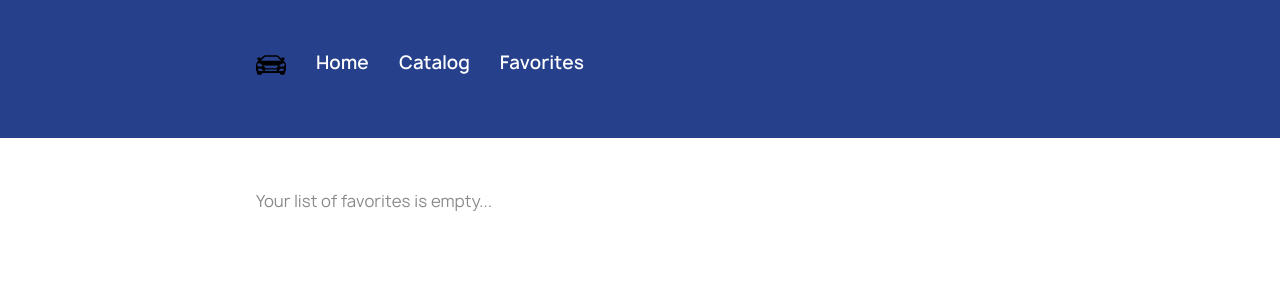
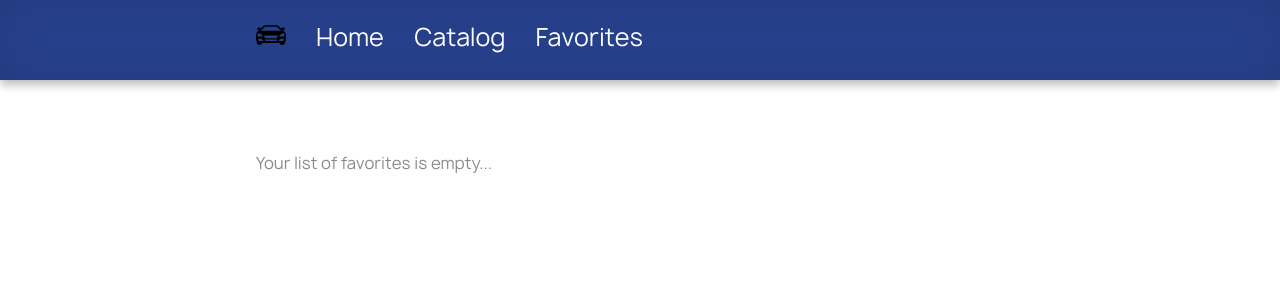
Before and after one commit to SvitlanaParyiska/car-rental-project, a React (Create React App) app: page /car-rental-project/favorites in a window 1280 px wide. Shown: the top 300 px of the page. Built offline with nearby package versions, Linux system fonts and the light colour scheme.

Commit message:
added lazy, load more fixed, filters styles done

```diff
--- a/src/components/App.jsx
+++ b/src/components/App.jsx
@@ -1,12 +1,13 @@
 import { Routes, Route } from 'react-router-dom';
 import HomePage from 'pages/HomePage';
-import CatalogPage from 'pages/CatalogPage';
-import FavoritesPage from 'pages/FavoritesPage';
+
 import '../index.css';
 
 import SharedLayout from './SharedLayout';
-import { Suspense } from 'react';
+import { Suspense, lazy } from 'react';
 import Loader from './Loader';
+const CatalogPage = lazy(() => import('../pages/CatalogPage'));
+const FavoritesPage = lazy(() => import('../pages/FavoritesPage'));
 
 function App() {
   return (
--- a/src/components/FilterCars/FilterCars.styled.js
+++ b/src/components/FilterCars/FilterCars.styled.js
@@ -41,7 +41,7 @@ export const PriceValue = styled.span`
   line-height: 1.11;
   color: #121417;
   opacity: 1;
-  z-index: 1000;
+  z-index: 1;
 `;
 
 export const MileageBox = styled.div`
--- a/src/components/Header/Header.styled.js
+++ b/src/components/Header/Header.styled.js
@@ -3,6 +3,13 @@ import styled from 'styled-components';
 
 export const HeaderStile = styled.header`
   background-color: #27408b;
+  position: fixed;
+  width: 100%;
+  height: 80px;
+  z-index: 2;
+  box-shadow: 0 4px 10px rgba(0, 0, 0, 0.3),
+    -23px 0 20px -23px rgba(0, 0, 0, 0.6), 23px 0 20px -23px rgba(0, 0, 0, 0.6),
+    inset 0 0 40px rgba(0, 0, 0, 0.1);
 `;
 
 export const NavBox = styled.nav`
@@ -11,8 +18,8 @@ export const NavBox = styled.nav`
 `;
 
 export const LinkStyled = styled(NavLink)`
-  font-weight: 600;
-  font-size: 18px;
+  font-weight: 400;
+  font-size: 24px;
   line-height: 1.43;
   color: #fff;
 
--- a/src/components/Modal/Modal.styled.js
+++ b/src/components/Modal/Modal.styled.js
@@ -9,6 +9,7 @@ export const ModalOverlay = styled.div`
   display: flex;
   justify-content: center;
   align-items: center;
+  z-index: 100;
   background-color: rgba(18, 20, 23, 0.5);
 `;
 
@@ -20,7 +21,6 @@ export const ModalDiv = styled.div`
   max-width: 541px;
   max-height: 85%;
   padding: 40px;
-  z-index: 9999;
 
   -ms-overflow-style: none;
   scrollbar-width: none;
@@ -59,7 +59,7 @@ export const ModalDiv = styled.div`
 
 export const ImageThumb = styled.div`
   border-radius: 14px;
-  width: 461px;
+  max-width: 461px;
   height: 248px;
   overflow: hidden;
 `;
--- a/src/index.css
+++ b/src/index.css
@@ -104,7 +104,7 @@ img {
 .container {
   width: 100%;
   margin: 0 auto;
-  padding: 30px 20px;
+  padding: 130px 20px 30px 20px;
 }
 
 @media screen and (min-width: 375px) {
@@ -114,7 +114,7 @@ img {
 }
 @media screen and (min-width: 767px) {
   .container {
-    padding: 50px 32px;
+    padding: 150px 32px 50px 32px;
     max-width: 768px;
   }
 }
@@ -129,7 +129,6 @@ img {
 .container-header {
   width: 100%;
   margin: 0 auto;
-  padding: 30px 20px;
 }
 
 @media screen and (min-width: 375px) {
@@ -139,7 +138,7 @@ img {
 }
 @media screen and (min-width: 767px) {
   .container-header {
-    padding: 50px 32px;
+    padding: 20px 32px;
     max-width: 768px;
   }
 }
--- a/src/pages/CatalogPage/index.jsx
+++ b/src/pages/CatalogPage/index.jsx
@@ -2,13 +2,14 @@ import CatalogList from 'components/CatalogList';
 import FilterCars from 'components/FilterCars';
 import React, { useEffect, useState } from 'react';
 import { useDispatch } from 'react-redux';
-import { getCatalog } from '../../redux/catalogOperations';
+import { getCatalog, getTotalPages } from '../../redux/catalogOperations';
 import { ButtonLoadMore } from './CatalogPage.styled';
 import { useSelector } from 'react-redux';
 import {
   selectCarsWithFlag,
   selectCarsWithFlagByFilter,
   selectIsLoading,
+  selectTotalPages,
 } from '../../redux/catalogSelectors';
 import { clearCars, clearFiltersCars } from '../../redux/catalogSlice';
 import ScrollUp from 'components/ScrollUp';
@@ -19,6 +20,7 @@ function CatalogPage() {
   const dispatch = useDispatch();
   const arrayToRender = useSelector(selectCarsWithFlag);
   const arrayToRenderByFilter = useSelector(selectCarsWithFlagByFilter);
+  const totalPages = useSelector(selectTotalPages);
   const loading = useSelector(selectIsLoading);
 
   useEffect(() => {
@@ -26,6 +28,12 @@ function CatalogPage() {
       dispatch(getCatalog(page));
     }
   }, [arrayToRenderByFilter.length, dispatch, page]);
+
+  useEffect(() => {
+    if (page > totalPages) {
+      dispatch(getTotalPages());
+    }
+  }, [dispatch, page, totalPages]);
 
   useEffect(() => {
     return () => {
@@ -48,13 +56,11 @@ function CatalogPage() {
         ) : (
           <>
             <CatalogList arrayToRender={arrayToRender} />
-
-            {(arrayToRender.length > 0 || arrayToRenderByFilter.length > 0) && (
+            {page < totalPages && (
               <ButtonLoadMore type="button" onClick={() => setPage(page + 1)}>
                 Load More
               </ButtonLoadMore>
             )}
-
             <ScrollUp />
           </>
         )}
--- a/src/pages/HomePage/HomePage.styled.js
+++ b/src/pages/HomePage/HomePage.styled.js
@@ -1,17 +1,49 @@
 import styled from 'styled-components';
-import car from '../../images/car.png';
+import car from '../../images/rentcar.jpg';
+import { Link } from 'react-router-dom';
+
+export const Section = styled.section`
+  width: 100%;
+  height: 100vh;
+  background-image: linear-gradient(
+      rgba(46, 47, 66, 0.7),
+      rgba(46, 47, 66, 0.7)
+    ),
+    url(${car});
+  background-repeat: no-repeat;
+  background-size: cover;
+`;
 
 export const HomePageBox = styled.div`
-  @media screen and (min-width: 768px) {
-    background-image: url(${car});
-    background-repeat: no-repeat;
-    background-position: 100% 50%;
-    background-size: 60%;
+  h2 {
+    font-weight: 500;
+    font-size: 26px;
+    color: #fff;
   }
 `;
 
 export const AdvantagesList = styled.ul`
   > li {
+    font-size: 22px;
     margin-top: 20px;
+    color: #fff;
   }
 `;
+
+export const LinkStyled = styled(Link)`
+  display: inline-block;
+  margin-top: 24px;
+  border-radius: 12px;
+  padding: 12px 50px;
+  background-color: #3470ff;
+  font-weight: 600;
+  font-size: 14px;
+  line-height: 143%;
+  color: #fff;
+  transition: var(--transition);
+
+  &:hover,
+  &:focus {
+    background-color: #0b44cd;
+  }
+`;
--- a/src/pages/HomePage/index.jsx
+++ b/src/pages/HomePage/index.jsx
@@ -1,9 +1,14 @@
 import React from 'react';
-import { AdvantagesList, HomePageBox } from './HomePage.styled';
+import {
+  AdvantagesList,
+  HomePageBox,
+  LinkStyled,
+  Section,
+} from './HomePage.styled';
 
 function HomePage() {
   return (
-    <section>
+    <Section>
       <HomePageBox className="container">
         <h1 className="visually-hidden">About us</h1>
         <div>
@@ -15,8 +20,9 @@ function HomePage() {
             <li>Cost-Effectiveness</li>
           </AdvantagesList>
         </div>
+        <LinkStyled to="/catalog">Catalog</LinkStyled>
       </HomePageBox>
-    </section>
+    </Section>
   );
 }
 
--- a/src/redux/catalogOperations.js
+++ b/src/redux/catalogOperations.js
@@ -1,17 +1,11 @@
 import { createAsyncThunk } from '@reduxjs/toolkit';
 import { getAllCars, getCars } from 'api/catalogApi';
-import Notiflix from 'notiflix';
 
 export const getCatalog = createAsyncThunk(
-  'catalog/getCatalog',
+  'catalog/getAdverts',
   async (page, thunkAPI) => {
     try {
       const data = await getCars(page);
-      if (!data.length) {
-        Notiflix.Notify.info("Sorry, that's all cars for today...", {
-          timeout: 2000,
-        });
-      }
       return data;
     } catch (e) {
       return thunkAPI.rejectWithValue(e.message);
@@ -20,7 +14,7 @@ export const getCatalog = createAsyncThunk(
 );
 
 export const getCarsByFilter = createAsyncThunk(
-  'catalog/getCarById',
+  'catalog/getCarByFilter',
   async ({ brand, price, maxMileage, minMileage }, thunkAPI) => {
     try {
       const data = await getAllCars();
@@ -37,3 +31,15 @@ export const getCarsByFilter = createAsyncThunk(
     }
   }
 );
+
+export const getTotalPages = createAsyncThunk(
+  'catalog/getPages',
+  async (_, thunkAPI) => {
+    try {
+      const data = await getAllCars();
+      return Math.ceil(data.length / 12);
+    } catch (e) {
+      return thunkAPI.rejectWithValue(e.message);
+    }
+  }
+);
--- a/src/redux/catalogSelectors.js
+++ b/src/redux/catalogSelectors.js
@@ -7,6 +7,7 @@ export const selectPage = state => state.page;
 export const selectFilterCars = state => state.filterCars;
 export const selectListFavorites = state => state.listFavorites;
 export const selectCarsFavorites = state => state.carsFavorites;
+export const selectTotalPages = state => state.totalPages;
 
 export const selectCarsWithFlag = createSelector(
   [selectCars, selectListFavorites],
--- a/src/redux/catalogSlice.js
+++ b/src/redux/catalogSlice.js
@@ -1,5 +1,9 @@
 import { createSlice } from '@reduxjs/toolkit';
-import { getCarsByFilter, getCatalog } from './catalogOperations';
+import {
+  getCarsByFilter,
+  getCatalog,
+  getTotalPages,
+} from './catalogOperations';
 import Notiflix from 'notiflix';
 
 const catalogInitialState = {
@@ -9,6 +13,7 @@ const catalogInitialState = {
   filterCars: [],
   isLoading: false,
   error: null,
+  totalPages: 0,
 };
 
 const handlePending = state => {
@@ -50,6 +55,13 @@ const catalogSlice = createSlice({
         state.cars.push(...payload);
       })
       .addCase(getCatalog.rejected, handleRejected)
+      .addCase(getTotalPages.pending, handlePending)
+      .addCase(getTotalPages.fulfilled, (state, { payload }) => {
+        state.isLoading = false;
+        state.error = null;
+        state.totalPages = payload;
+      })
+      .addCase(getTotalPages.rejected, handleRejected)
       .addCase(getCarsByFilter.pending, handlePending)
       .addCase(getCarsByFilter.fulfilled, (state, { payload }) => {
         state.isLoading = false;
```
Also changed, not shown: src/images/car.png (deleted), src/images/rentcar.jpg (added).
